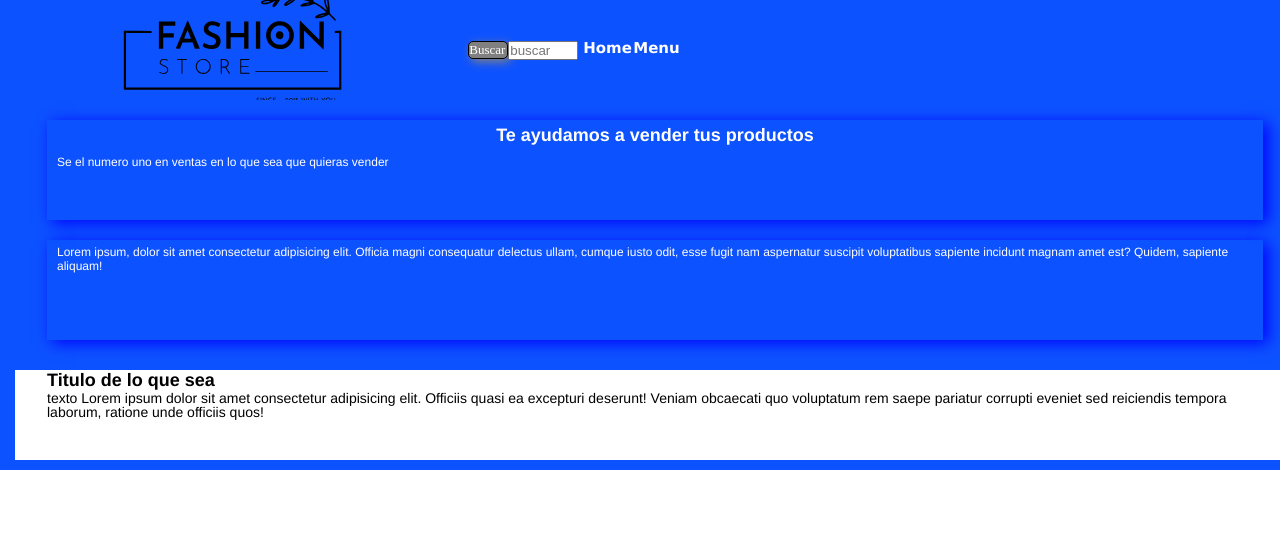
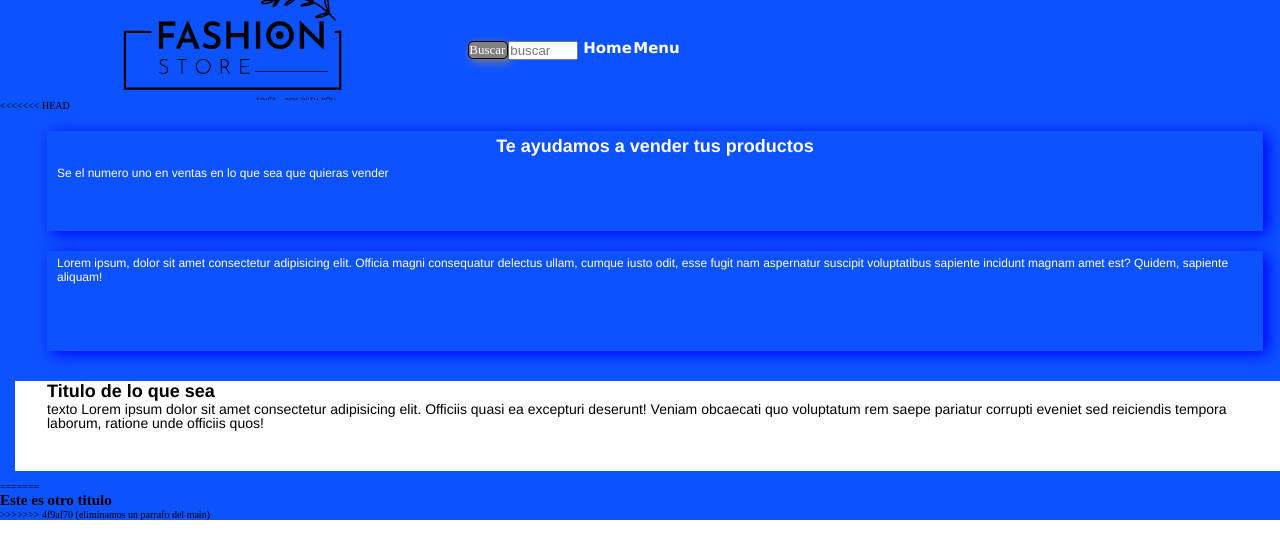
Before and after one commit to kyonsama/kyonsama.github.io, a plain HTML site: page index.html in a window 1280 px wide. Drawn offline with Linux system fonts and the light colour scheme.

Commit message:
commit rebase

```diff
--- a/index.html
+++ b/index.html
@@ -33,6 +33,7 @@
         </div>
     </header>
     <main class="main">
+<<<<<<< HEAD
         <section class="main__box__container">
             <div class="main__box--blue">
                 <h2>Te ayudamos a vender tus productos</h2>
@@ -48,6 +49,9 @@
                 <p>texto Lorem ipsum dolor sit amet consectetur adipisicing elit. Officiis quasi ea excepturi deserunt! Veniam obcaecati quo voluptatum rem saepe pariatur corrupti eveniet sed reiciendis tempora laborum, ratione unde officiis quos!</p>
             </div>
         </section>
+=======
+        <H2 class="main__title"> Este es otro titulo</H2>
+>>>>>>> 4f9af70 (eliminamos un parrafo del main)
     </main>
 </body>
 </html>
```
